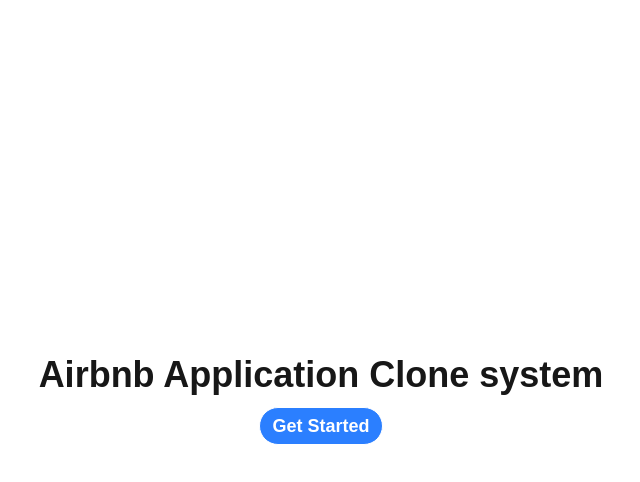
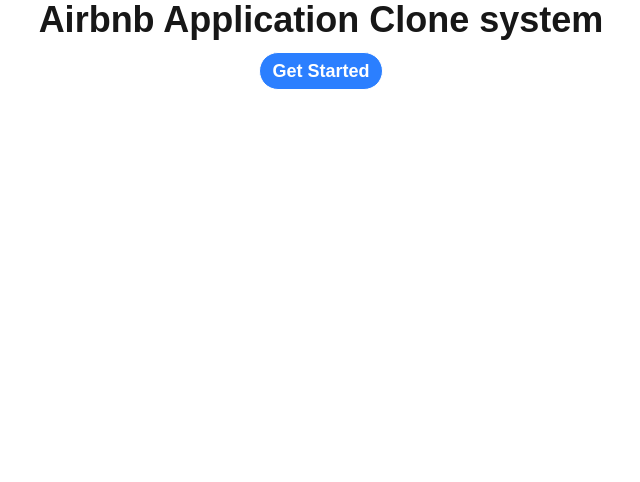
Before and after one commit to Osamede5555/alx-project-0x00-setup, a Next.js app in the folder alx-project-0x00/: page / in a window 1280 px wide. Shown: the top 482 px of the page, without its empty margins (319-959 px from the left). Built offline with nearby package versions, Linux system fonts and the light colour scheme.

Commit message:
your message

```diff
--- a/alx-project-0x00/pages/index.tsx
+++ b/alx-project-0x00/pages/index.tsx
@@ -1,9 +1,35 @@
+// import Button from "@/components/Button";
+// const Home: React.FC = () => {
+//   return (
+//     <main className="flex flex-col h-screen justify-center items-center text-4xl font-semibold">
+//       <h1>Airbnb Application Clone system</h1>
+//       {/* <button className=" border px-3 py-1 text-lg mt-3  bg-blue-500 text-white rounded-full">Get Started</button> */}
+//       <Button sizes="small" shapes="rounded-full" title="Get Started"/>
+//     </main>
+//   )
+// }
+
+// export default Home;
+
+import Image from "next/image";
+import { Geist, Geist_Mono } from "next/font/google";
+import React from "react";
 import Button from "@/components/Button";
+
+const geistSans = Geist({
+  variable: "--font-geist-sans",
+  subsets: ["latin"],
+});
+
+const geistMono = Geist_Mono({
+  variable: "--font-geist-mono",
+  subsets: ["latin"],
+});
+
 const Home: React.FC = () => {
   return (
-    <main className="flex flex-col h-screen justify-center items-center text-4xl font-semibold">
+    <main className="flex flex-col h-screen items-center text-4xl font-semibold">
       <h1>Airbnb Application Clone system</h1>
-      {/* <button className=" border px-3 py-1 text-lg mt-3  bg-blue-500 text-white rounded-full">Get Started</button> */}
       <Button sizes="small" shapes="rounded-full" title="Get Started"/>
     </main>
   )
```
